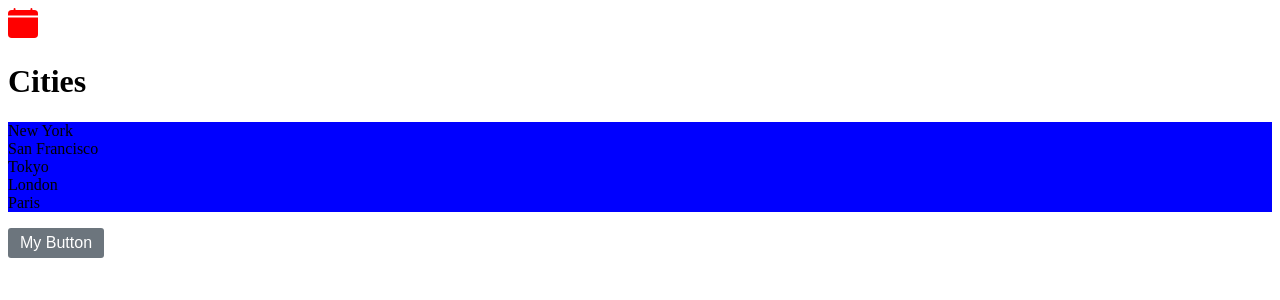
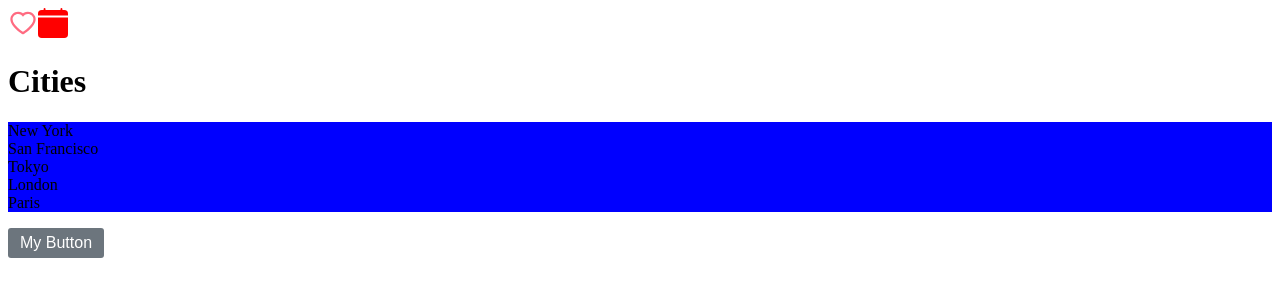
Before and after one commit to lab127/react-vite, a React (Vite) app: page / in a window 1280 px wide. Shown: the top 300 px of the page. Built offline with nearby package versions, Linux system fonts and the light colour scheme.

Commit message:
p1.4.10 Building a Like Component useState toggle

```diff
--- a/src/App.tsx
+++ b/src/App.tsx
@@ -4,6 +4,7 @@ import Button from "./components/Button";
 import ListGroup from "./components/ListGroup";
 import "./App.css";
 import { BsFillCalendarFill } from "react-icons/bs";
+import Like from "./components/Like";
 
 function App() {
   let items = ["New York", "San Francisco", "Tokyo", "London", "Paris"];
@@ -24,6 +25,7 @@ function App() {
 
   return (
     <>
+      <Like onLike={() => console.log("klik")} />
       <BsFillCalendarFill color="red" size="30" />
       <div>
         <ListGroup
--- /dev/null
+++ b/src/components/Like.tsx
@@ -0,0 +1,20 @@
+import { useState } from "react";
+import { AiFillHeart, AiOutlineHeart } from "react-icons/ai";
+
+interface LikeProps {
+  onLike: () => void;
+}
+
+const Like = ({ onLike }: LikeProps) => {
+  const [like, setLike] = useState(false);
+  const likeToggle = () => {
+    setLike(!like);
+    onLike();
+  };
+
+  if (like)
+    return <AiFillHeart color="#ff6b81" size="30" onClick={likeToggle} />;
+  return <AiOutlineHeart color="#ff6b81" size="30" onClick={likeToggle} />;
+};
+
+export default Like;
```
